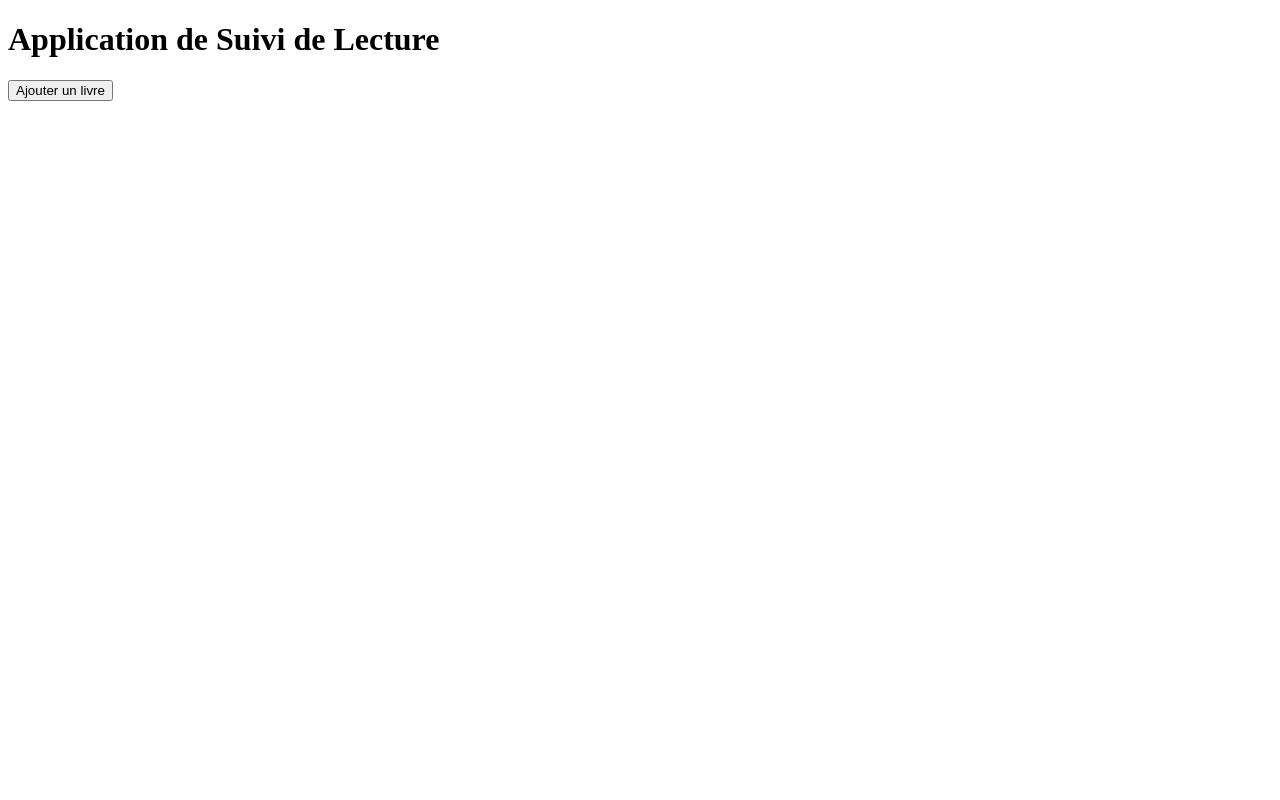
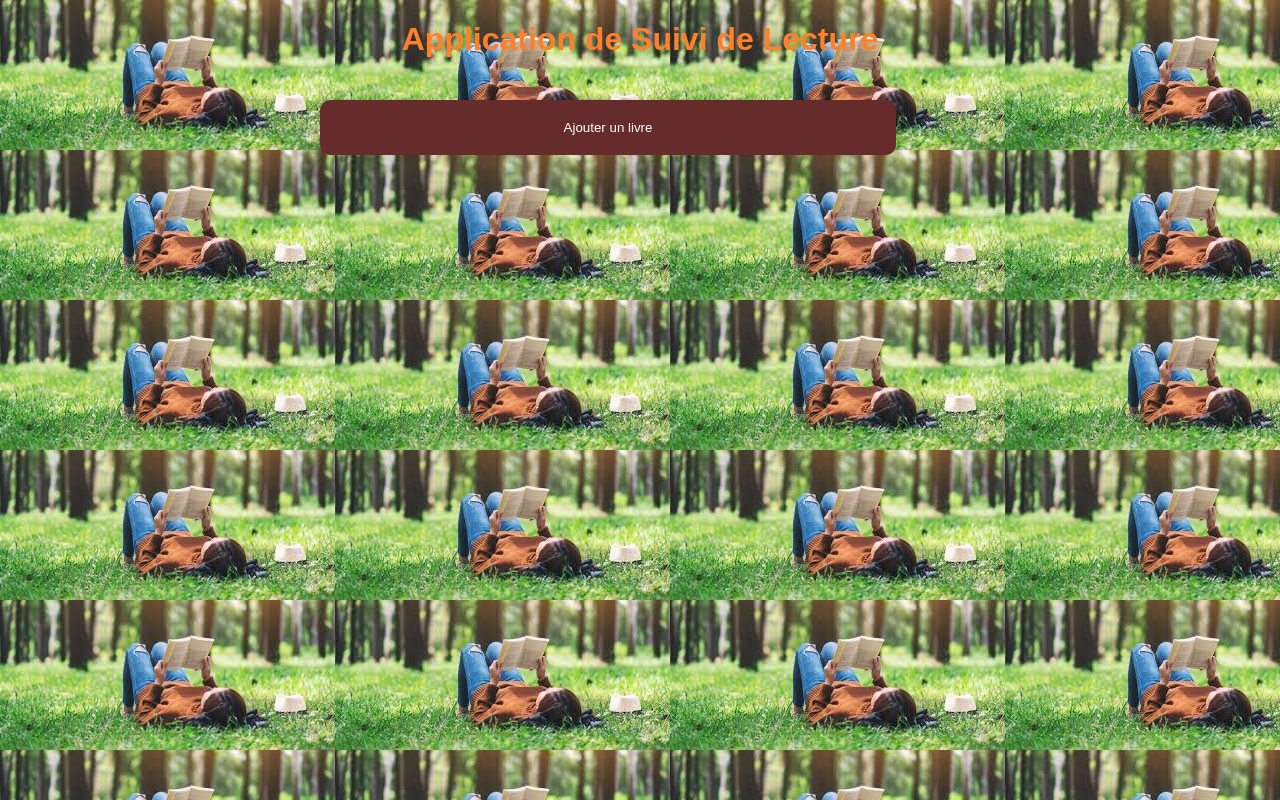
Before and after one commit to camara24/javascript-suivie-de-lecture, a plain HTML site: page index.html in a window 1280 px wide. Drawn offline with Linux system fonts and the light colour scheme; the site is published under a folder, as on GitHub Pages, so addresses that start at the root find nothing.

Commit message:
modif sur le html et le css

```diff
--- a/index.html
+++ b/index.html
@@ -1,7 +1,7 @@
 <!DOCTYPE html>
 <html lang="en">
 <head>
-    <link rel="stylesheet" href="/style.css">
+    <link rel="stylesheet" href="style.css">
     <meta charset="UTF-8">
     <meta name="viewport" content="width=device-width, initial-scale=1.0">
     <title>Suivi de Lecture</title>
--- a/style.css
+++ b/style.css
@@ -3,7 +3,7 @@ body {
     background-color: #f2f2f2;
     margin: 0;
     padding: 0;
-    background-image: url('/img/images\ \(1\).jpeg');
+    background-image: url('img/images\ \(1\).jpeg');
 }
 
 h1 {
```
